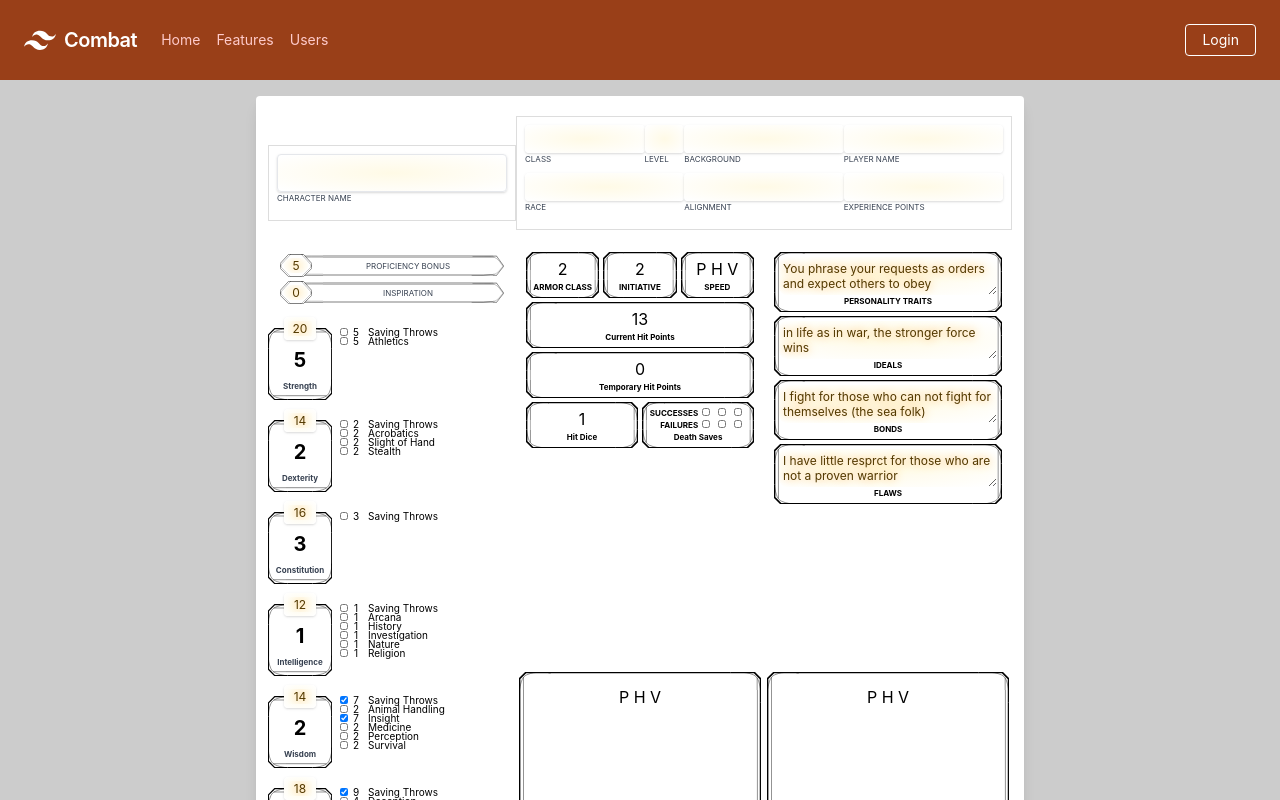
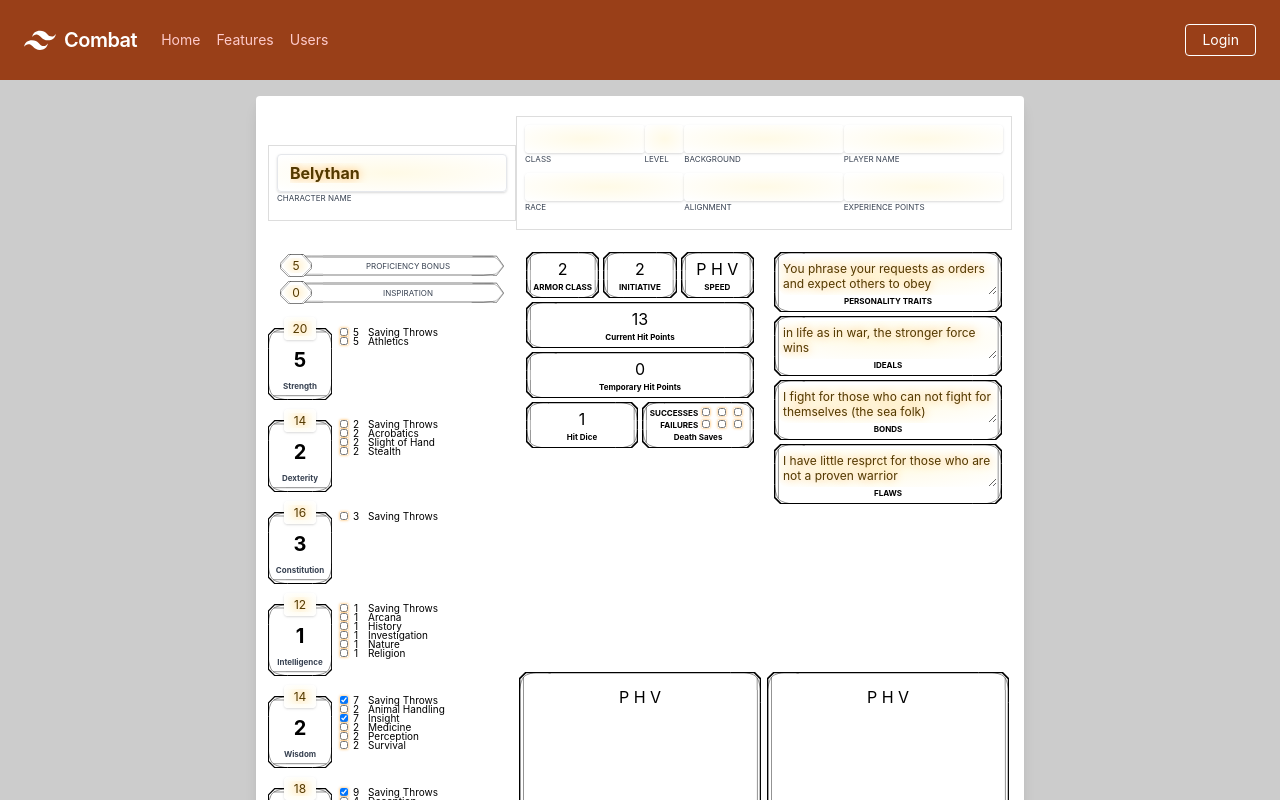
Before and after one commit to Brian-Fairbanks/combat, a React (Create React App) app in the folder client/: page /Character in a window 1280 px wide. Shown: the top 800 px of the page. Built offline with nearby package versions, Linux system fonts and the light colour scheme; no server answers.

Commit message:
Styled checkboxes added Character Name - linked to state added temp resurrection()

```diff
--- a/client/src/components/CharacterSheet/index.js
+++ b/client/src/components/CharacterSheet/index.js
@@ -26,7 +26,9 @@ function CharacterSheet() {
   // const [wrongCredentials, setWrongCredentials] = useState(false);
 
   const [stats, setStats] = useState({
+    name:"Belythan",
     level: 1,
+
     proficiency: 5,
     INSPIRARTION: 0,
     passiveWisdom: 0,
@@ -137,6 +139,9 @@ function CharacterSheet() {
     if(!stats.deathSaves.fails.includes(false)){
       dead();
     }
+    if(!stats.deathSaves.saves.includes(false)){
+      ressurect();
+    }
   }, [stats])
 
 
@@ -232,6 +237,7 @@ function CharacterSheet() {
 
   function ressurect(){
     setStats({...stats, deathSaves: { saves: [false, false, false], fails: [false, false, false] }})
+    alert("Good job, brah.  You live.");
   }
 
   // Exporting Character Sheet
@@ -249,10 +255,11 @@ function CharacterSheet() {
       {/* 1/1 */}
       <div className="std-border my-auto p-2">
         <input
-          className="shadow appearance-none border rounded w-full py-2 px-3 text-gray-700 leading-tight focus:outline-none focus:shadow-outline"
+          className="shadow appearance-none border rounded w-full py-2 px-3 text-gray-700 leading-tight focus:outline-none focus:shadow-outline font-bold"
           id="username"
           type="text"
-          ref={usernameRef}
+          value = {stats.name}
+          onChange={e => singleChangeHandler("name", e.target.value)}
         />
         <label className="block text-gray-700 text-2xs mb-2" htmlFor="username">
           CHARACTER NAME
@@ -553,9 +560,9 @@ function CharacterSheet() {
                     return (
                       <input
                         type="checkbox"
-                        className="form-checkbox text-2xs h-2 w-2 mx-1"
+                        className="form-checkbox text-2xs h-2 w-2 mx-1 text-indigo-600"
                         key={`deathSaves.saves.${index}`}
-                        defaultChecked={stats.deathSaves.saves[index]}
+                        checked={stats.deathSaves.saves[index]}
                         name={`deathSaves.saves.${index}`}
                         onChange={e => singleChangeHandler(e.target.name, e.target.checked)}
                       />
--- a/client/src/components/CharacterSheet/styles.css
+++ b/client/src/components/CharacterSheet/styles.css
@@ -37,6 +37,10 @@ input, .input{
   background: radial-gradient(ellipse , rgba(255,250,230,1) 0%, rgba(255,255,255,1) 95%);
 }
 
+.form-checkbox{
+  box-shadow:0px 0px 3px #ffb048;
+}
+
 .rollItem{
   margin-bottom:1px;
 }
```
